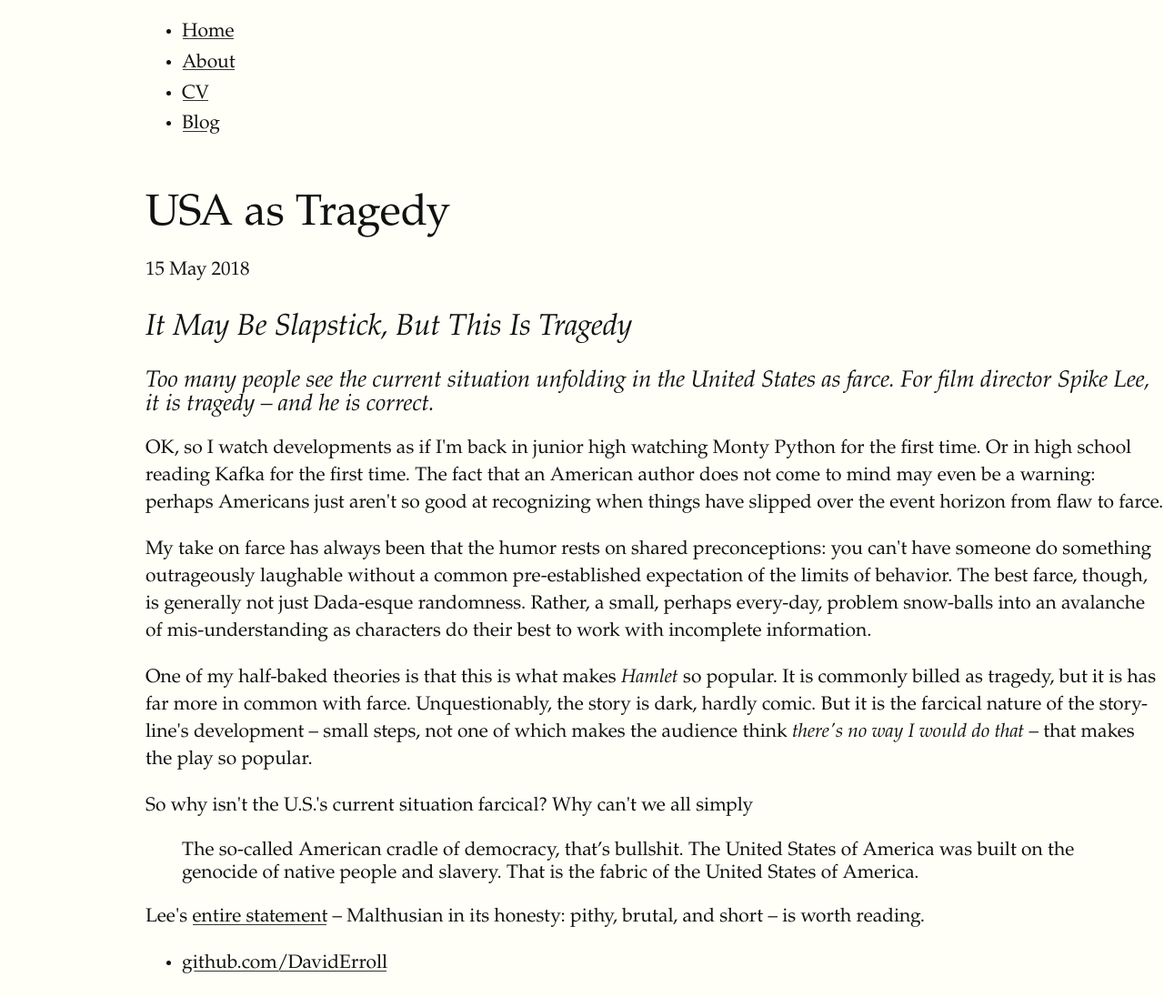
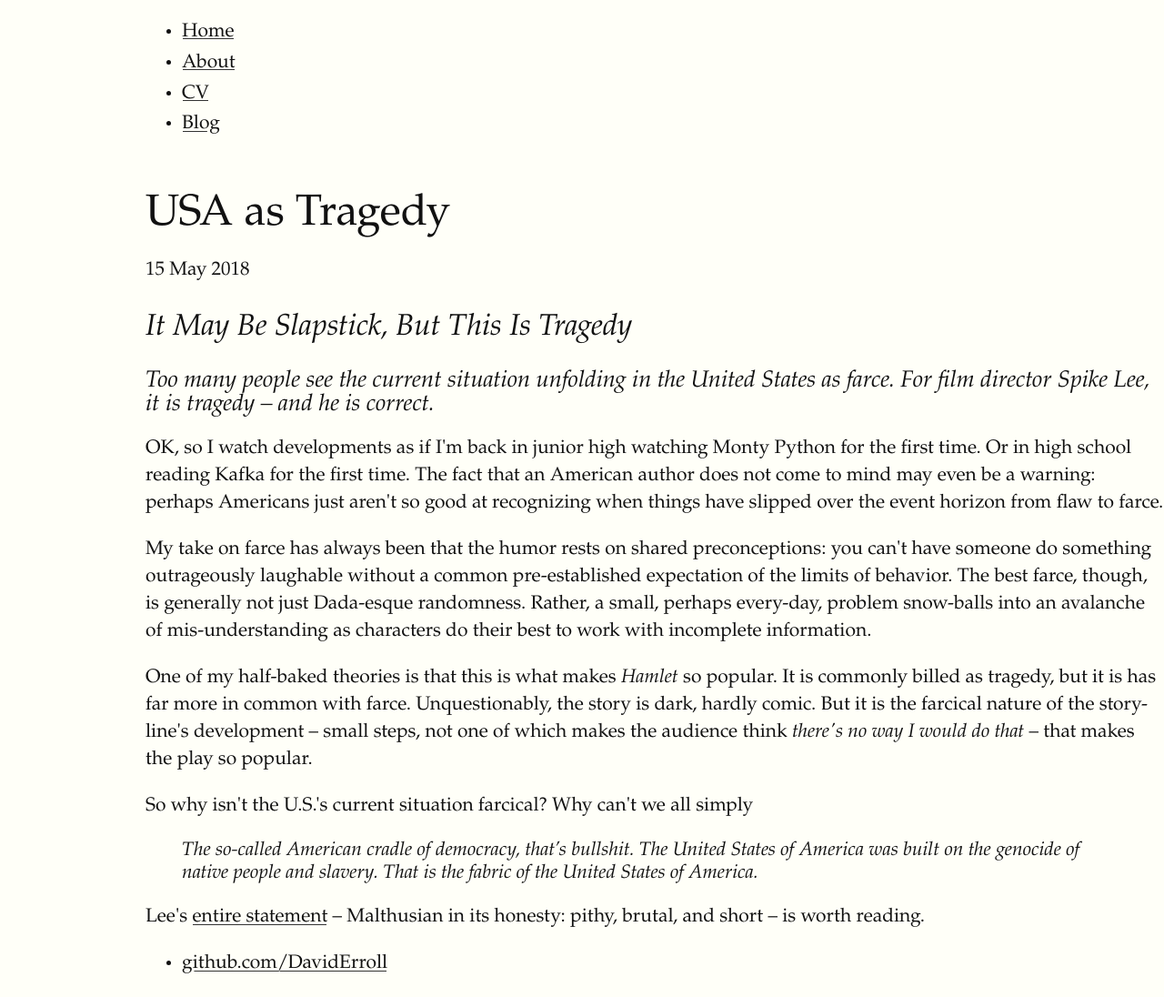
Before and after one commit to DavidErroll/DavidErroll.github.io, a Jekyll site: the page built from _posts/2018-05-15-usa-as-tragedy.md, in a window 1280 px wide. Shown: the whole page at 91% size. Built offline with Jekyll 4.4.1, drawn with Linux system fonts in a browser that asks for light colours; some web fonts are replaced.

Commit message:
Update 2018-05-15-usa-as-tragedy.md

```diff
--- a/_posts/2018-05-15-usa-as-tragedy.md
+++ b/_posts/2018-05-15-usa-as-tragedy.md
@@ -23,7 +23,9 @@ One of my half-baked theories is that this is what makes <em>Hamlet</em> so popu
 So why isn't the U.S.'s current situation farcical? Why can't we all simply
 </p>
 <blockquote>
-The so-called American cradle of democracy, that’s bullshit. The United States of America was built on the genocide of native people and slavery. That is the fabric of the United States of America.
+<em>
+  The so-called American cradle of democracy, that’s bullshit. The United States of America was built on the genocide of native people and slavery. That is the fabric of the United States of America.
+  </em>
 </blockquote>
 <p>
 Lee's <a href="http://www.vulture.com/2018/05/read-it-spike-lee-and-his-anti-trump-speech-at-cannes.html">entire statement</a> – Malthusian in its honesty: pithy, brutal, and short – is worth reading.
```
